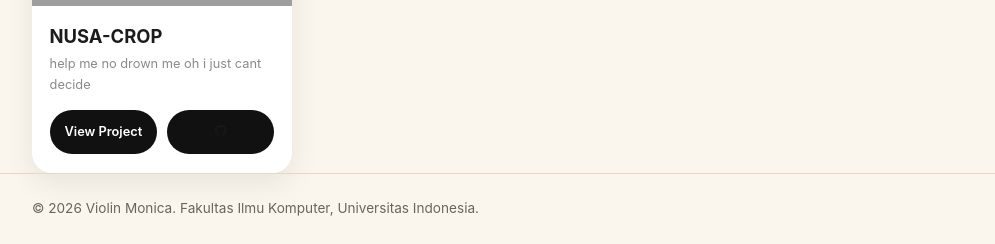
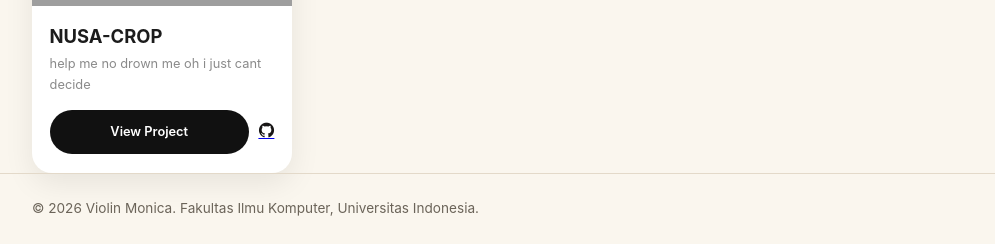
Before and after one commit to ViolinMonica/portfolio, a Django app: page / in a window 1280 px wide. Shown: the part 2037-2281 px from the top of the page, without its empty margins (152-1147 px from the left). Run offline with Django 5.2, Linux system fonts and the light colour scheme; grey boxes are pictures that could not be loaded.

Commit message:
fix: no button for github icon

```diff
--- a/templates/index.html
+++ b/templates/index.html
@@ -149,7 +149,7 @@
 
                         <div class="card-link">
                             <a href="https://nusa-crop-gemastik.vercel.app/" class="project-link">View Project</a>
-                            <a href="https://github.com/ViolinMonica" class="project-link" title="Github"><i class="devicon-github-plain colored"></i></a>
+                            <a href="https://github.com/ViolinMonica"  title="Github"><i class="devicon-github-plain colored"></i></a>
                         </div>
                     </div>
                 </div>
```
